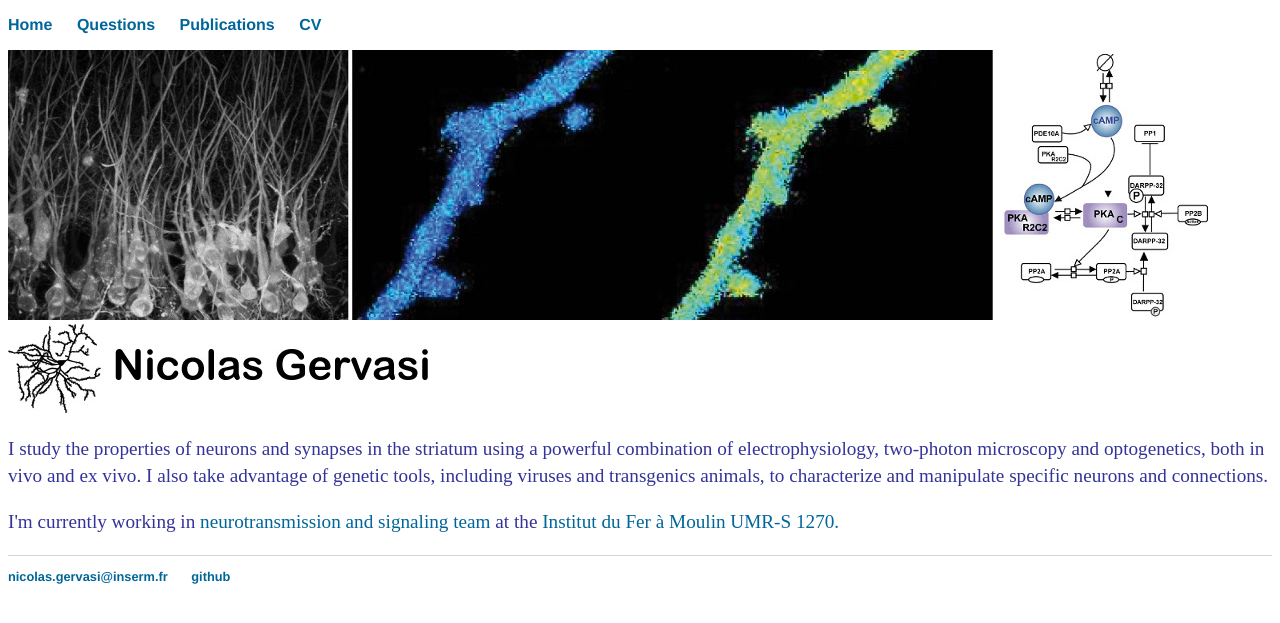
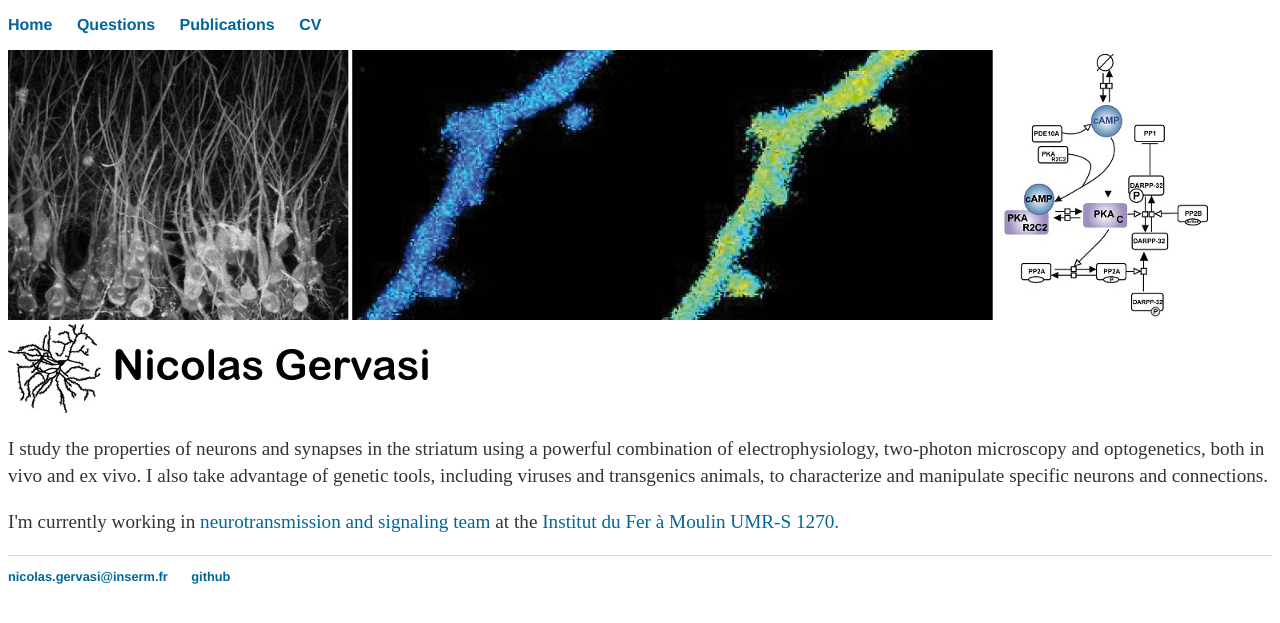
Before and after one commit to nicolasgervasi/nicolasgervasi.github.io, a Jekyll site: the page built from index.html, in a window 1280 px wide. Shown: the top 623 px of the page. Built offline with Jekyll 4.4.1, drawn with Linux system fonts in a browser that asks for light colours.

Commit message:
Update main.css

```diff
--- a/css/main.css
+++ b/css/main.css
@@ -29,7 +29,7 @@ h1 {
 p {
     font-size: 1.5vw;
     line-height: 1.4em;
-    color: #339;
+    color: #333;
 }
 footer {
     border-top: 1px solid #d5d5d5;
```
